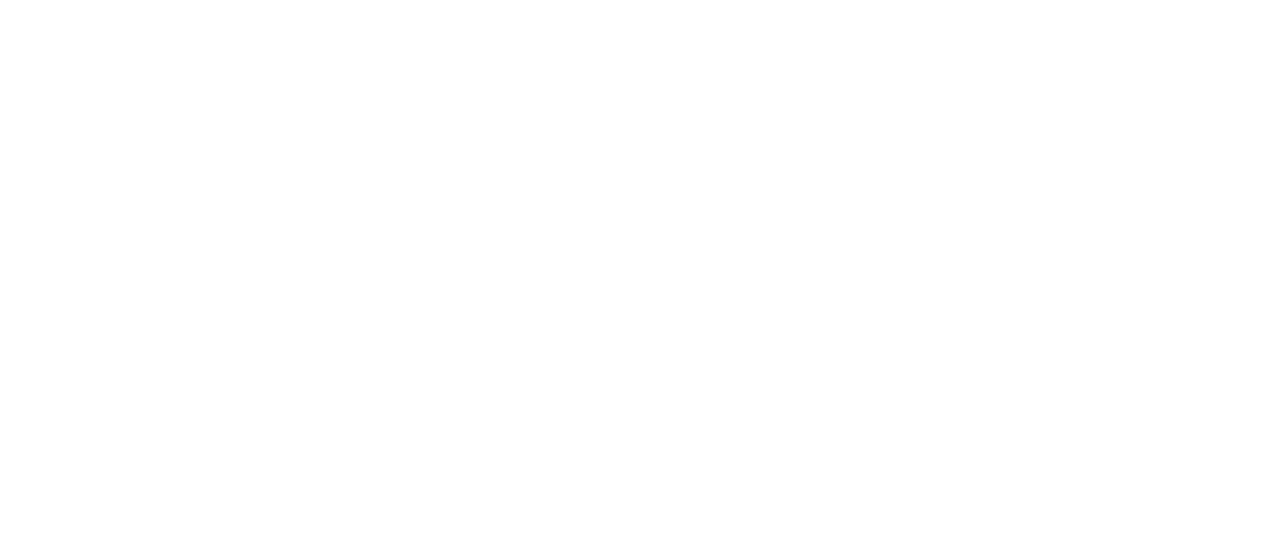
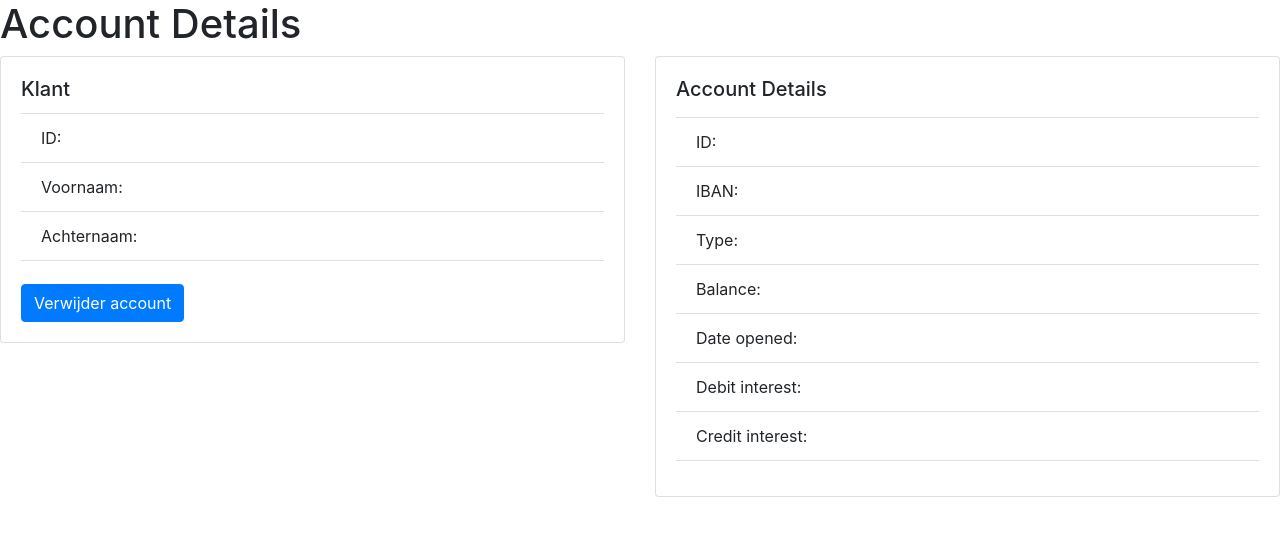
Before and after one commit to mh-michiel/YCBankFrontEnd, a website: page pages/accountDetails.html in a window 1280 px wide. Drawn offline with nearby package versions, Linux system fonts and the light colour scheme; no server answers.

Commit message:
details and delete

```diff
--- a/pages/accountDetails.html
+++ b/pages/accountDetails.html
@@ -9,8 +9,44 @@
 
     <!-- Bootstrap CSS -->
     <link rel="stylesheet" href="https://stackpath.bootstrapcdn.com/bootstrap/4.3.1/css/bootstrap.min.css" integrity="sha384-ggOyR0iXCbMQv3Xipma34MD+dH/1fQ784/j6cY/iJTQUOhcWr7x9JvoRxT2MZw1T" crossorigin="anonymous">
-    <link rel="stylesheet" type="text/css" href="style.css">
 </head>
+
+<body onload="getAccountFromAccountId(getParamValue('param1'))">
+    <h1>Account Details</h1>
+    <div class="row">
+        <div class="col-sm-6">
+            <div class="card">
+                <div class="card-body">
+                    <h5 class="card-title">Klant</h5>
+                    <ul class="list-group list-group-flush">
+                        <li class="list-group-item" id="id">ID:</li>
+                        <li class="list-group-item" id="voornaam">Voornaam:</li>
+                        <li class="list-group-item" id="achternaam">Achternaam:</li>
+                    </ul>
+                    <br />
+                    <a href="#" class="btn btn-primary" onclick="deleteAccount(getParamValue('param1'))">Verwijder account</a>
+                </div>
+            </div>
+        </div>
+        <div class="col-sm-6">
+            <div class="card">
+                <div class="card-body">
+                    <h5 class="card-title">Account Details</h5>
+                    <p class="card-text" id="tablecard">
+                        <ul class="list-group list-group-flush">
+                            <li class="list-group-item" id="idAccount">ID:</li>
+                            <li class="list-group-item" id="iban">IBAN:</li>
+                            <li class="list-group-item" id="type">Type:</li>
+                            <li class="list-group-item" id="balance">Balance:</li>
+                            <li class="list-group-item" id="dateOpened">Date opened:</li>
+                            <li class="list-group-item" id="debitInterest">Debit interest:</li>
+                            <li class="list-group-item" id="creditInterest">Credit interest:</li>
+                        </ul>
+                    </p>
+                </div>
+            </div>
+        </div>
+    </div>
 
     <body>
 
@@ -25,58 +61,52 @@
                 }
             }
 
-        function deleteCustomer(idClient) {
+            function deleteAccount(idAccount) {
                 var xhr = new XMLHttpRequest()
                 xhr.onreadystatechange = function() {
                     if (xhr.readyState == 4) {
-                    var response = JSON.parse(this.responseText);
-                    console.log("eyyyy", response);
+                        console.log("eyyyy", this.response);
+                        alert(this.response)
 
                     }
                 };
+
+                let idAccountJson = JSON.stringify(parseInt(idAccount))
                 xhr.open(
                     "DELETE",
-                `http://173.212.208.199:9000/delete/customerid/${idClient}`,
+                    `http://173.212.208.199:9000/delete/accountid/${idAccountJson}`,
                     true
                 );
                 xhr.send();
             }
 
-        function showAccounts(accounts) {
-            var out = "<table class=\"table\">";
-            out += '<TR> <TH> Account ID </TH> <TH> Account Type </TH> <TH> IBAN </TH> <TH> Balance </TH> </TR>'; //owner ext moet er nog bij
-
-            var i;
-            for (i = 0; i < accounts.length; i++) {
-                out += '<TR> <TD> <a href="./index.html">' + accounts[i].id + '. </a> </TD> <TD>' + accounts[i].accountType + '</TD> <TD>' + accounts[i].iban + '</TD> <TD> ' + accounts[i].balance + '</TD>';
-            }
-
-            out += "</TABLE>";
-            document.getElementById("tablecard").innerHTML = out;
-        }
-
-        function getAccountsFromClient(idClient) {
+            function getAccountFromAccountId(idAccount) {
                 var xhr = new XMLHttpRequest();
                 xhr.onreadystatechange = function() {
                     if (xhr.readyState == 4) {
-                    var accounts = JSON.parse(this.responseText);
-                    console.log(accounts);
+                        var account = JSON.parse(this.responseText);
+                        console.log(account);
 
-                    document.getElementById("id").innerHTML = `ID: ${idClient}`;
+                        document.getElementById("id").innerHTML = `ID: ${account.owner.id}`;
                         document.getElementById(
                             "voornaam"
-                    ).innerHTML = `Voornaam: ${accounts[0].owner.firstName}`;
+                        ).innerHTML = `Voornaam: ${account.owner.firstName}`;
                         document.getElementById(
                             "achternaam"
-                    ).innerHTML = `Achternaam: ${accounts[0].owner.lastName}`;
-
-                    showAccounts(accounts)
+                        ).innerHTML = `Achternaam: ${account.owner.lastName}`;
+                        document.getElementById("idAccount").innerHTML = `ID: ${idAccount}`
+                        document.getElementById("iban").innerHTML = `IBAN: ${account.iban}`
+                        document.getElementById("type").innerHTML = `Type: ${account.accountType}`
+                        document.getElementById("balance").innerHTML = `Balance: ${account.balance}`
+                        document.getElementById("dateOpened").innerHTML = `Date opened: ${account.datOpened}`
+                        document.getElementById("debitInterest").innerHTML = `Debit interest: ${account.debitInterest}`
+                        document.getElementById("creditInterest").innerHTML = `Credit interest: ${account.creditInterest}`
 
                     }
                 };
                 xhr.open(
                     "GET",
-                `http://173.212.208.199:9000/display/all/accounts/of/customerid/${idClient}`,
+                    `http://173.212.208.199:9000/info/accountid/${idAccount}`,
                     true
                 );
                 xhr.send();
```
Also changed, not shown: pages/accountsOverzicht.html (+1 -1 lines), pages/klantDetails.html (+5 -4 lines). Lines whose indentation alone changed are shown as unchanged.
